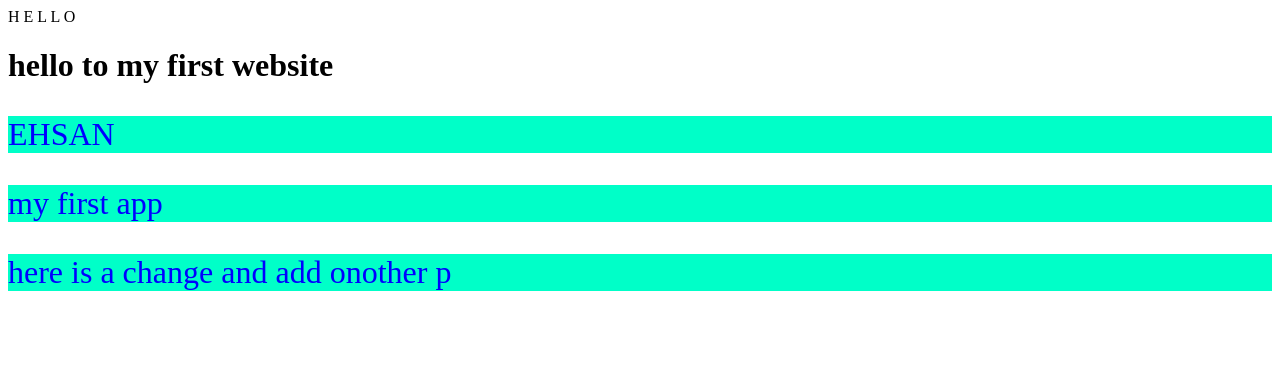
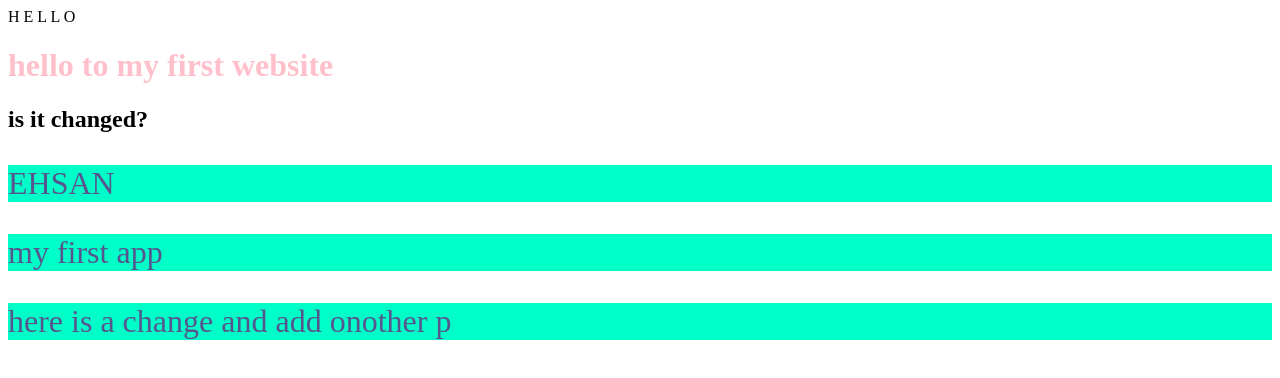
Before and after one commit to Eh3ant/AnimatedTextGitDemo, a plain HTML site: page index.html in a window 1280 px wide. Drawn offline with Linux system fonts and the light colour scheme.

Commit message:
add h2 and change bg

```diff
--- a/app.css
+++ b/app.css
@@ -1,5 +1,9 @@
 p {
-    color: blue;
+    color: rgb(86, 86, 143);
     background-color: rgb(0, 255, 200);
     font-size: 2rem;
 }
+
+h1 {
+    color: pink
+}
--- a/index.html
+++ b/index.html
@@ -16,6 +16,7 @@
     <span>L</span>
     <span>O</span>
     <h1>hello to my first website</h1>
+    <h2>is it changed?</h2>
     <p>EHSAN</p>
     <p>my first app</p>
     <p>here is a change and add onother p </p>
```
